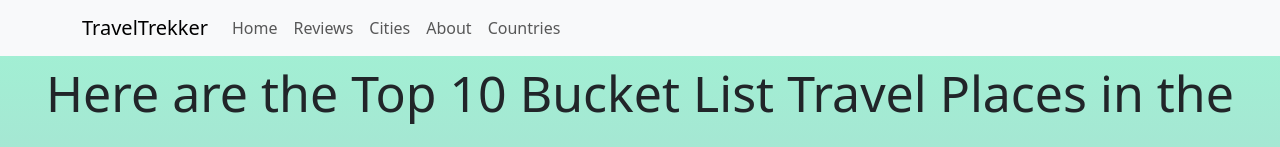
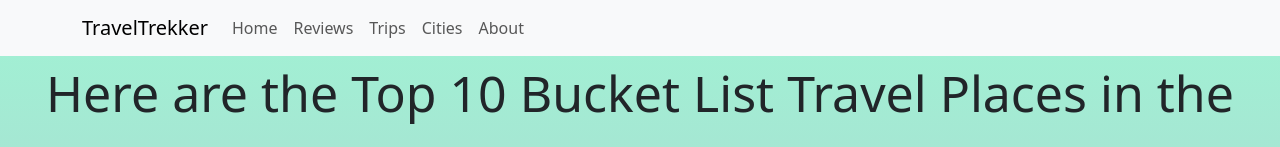
Before and after one commit to suletekin/Travel-Website, a React (Create React App) app: page /Trips in a window 1280 px wide. Shown: the top 147 px of the page. Built offline with nearby package versions, Linux system fonts and the light colour scheme.

Commit message:
updating nav bar

```diff
--- a/src/Components/NavBar.js
+++ b/src/Components/NavBar.js
@@ -13,9 +13,9 @@ function NavBar() {
           <Nav className="me-auto">
             <Nav.Link href="home">Home</Nav.Link>
             <Nav.Link href="Reviews">Reviews</Nav.Link>
+            <Nav.Link href="Trips">Trips</Nav.Link>
             <Nav.Link href="Cities">Cities</Nav.Link>
             <Nav.Link href="About">About</Nav.Link>
-            <Nav.Link href="Countries">Countries</Nav.Link>
           </Nav>
         </Navbar.Collapse>
       </Container>
```
